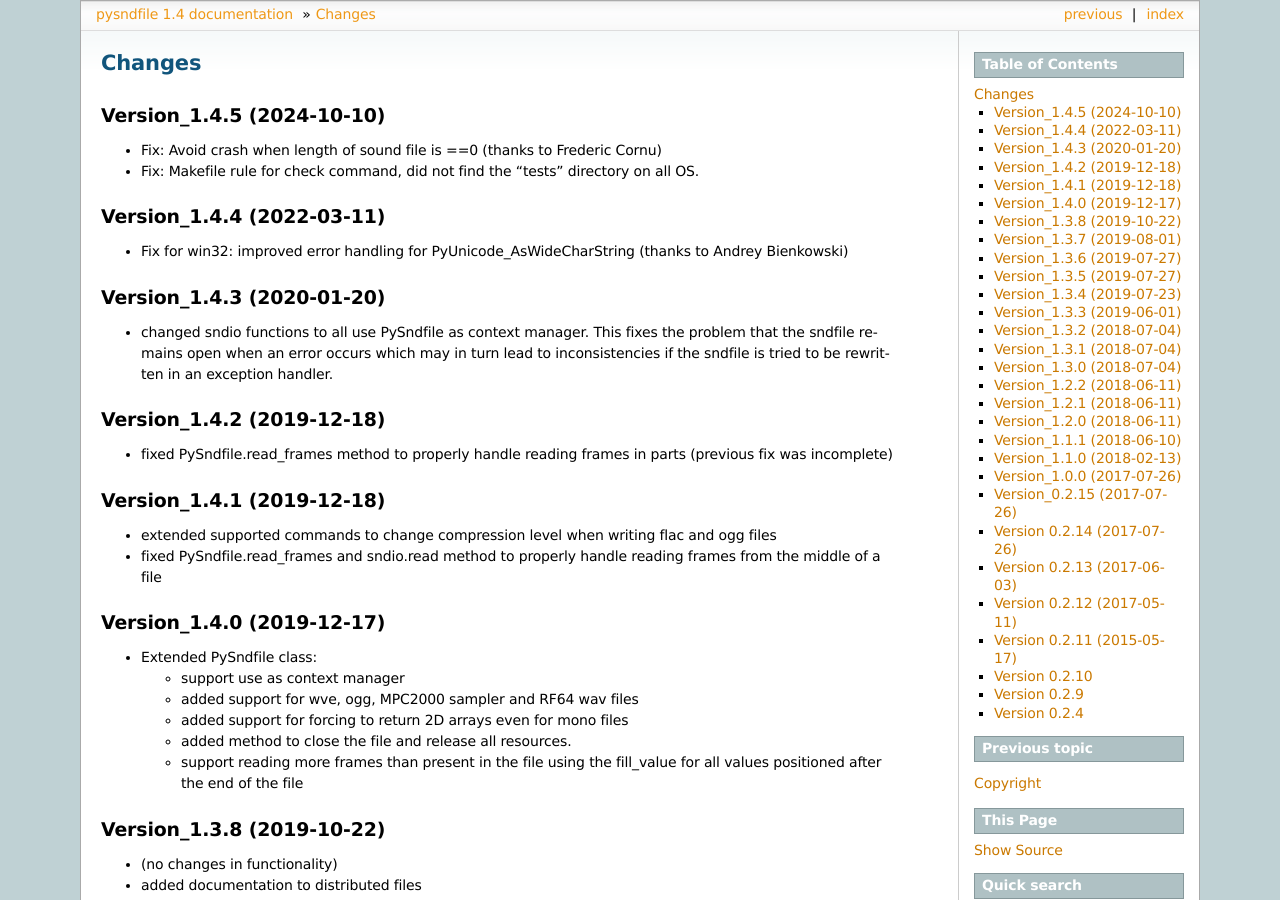
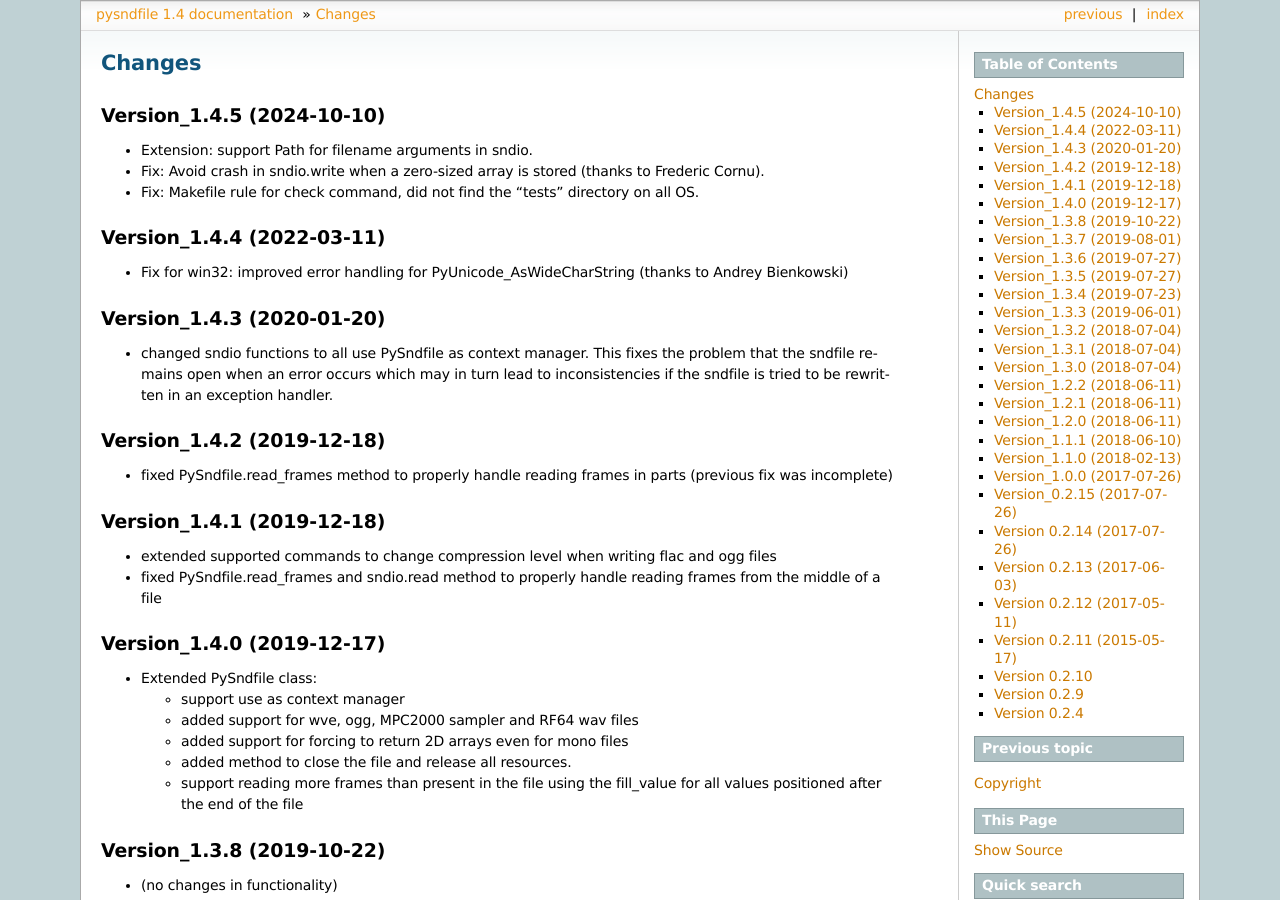
Before and after one commit to roebel/pysndfile, a Sphinx documentation site: the page built from doc/source/Changes.rst, in a window 1280 px wide and 900 px high. Built offline with Sphinx 7.4.7, drawn with Linux system fonts in a browser that asks for light colours.

Commit message:
Version_1.4.5
 * Extension: support Path for filename arguments in sndio.
 * Fix: Avoid crash in sndio.write when a zero-sized array is stored (thanks to Frederic Cornu).
 * Fix: Makefile rule for check command, did not find the "tests" directory on all OS.

```diff
--- a/doc/source/Changes.rst
+++ b/doc/source/Changes.rst
@@ -4,8 +4,9 @@ Changes
 Version_1.4.5 (2024-10-10)
 ~~~~~~~~~~~~~~~~~~~~~~~~~~
 
--  Fix: Avoid crash when length of sound file is ==0 (thanks to Frederic
-   Cornu)
+-  Extension: support Path for filename arguments in sndio.
+-  Fix: Avoid crash in sndio.write when a zero-sized array is stored
+   (thanks to Frederic Cornu).
 -  Fix: Makefile rule for check command, did not find the "tests"
    directory on all OS.
 
```
Also changed, not shown: README.md (+2 -1 lines), 2 other files.
